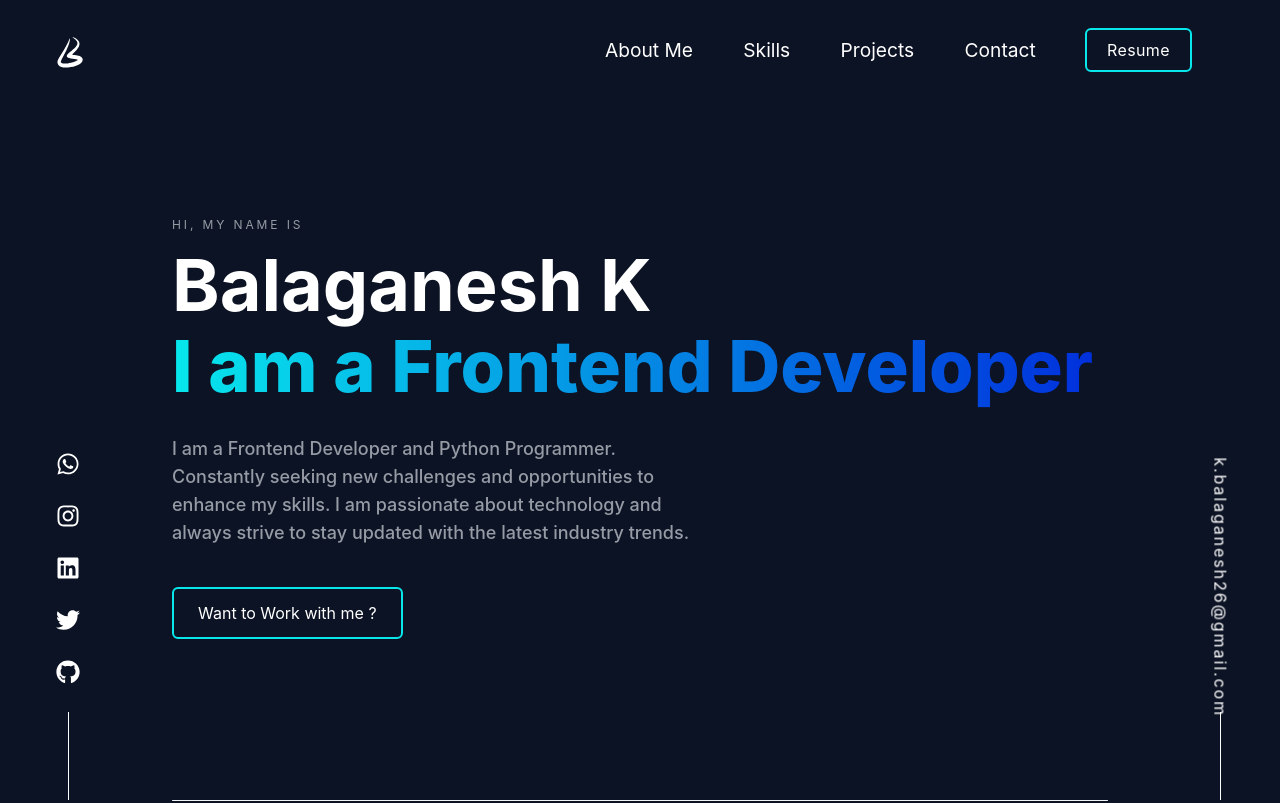
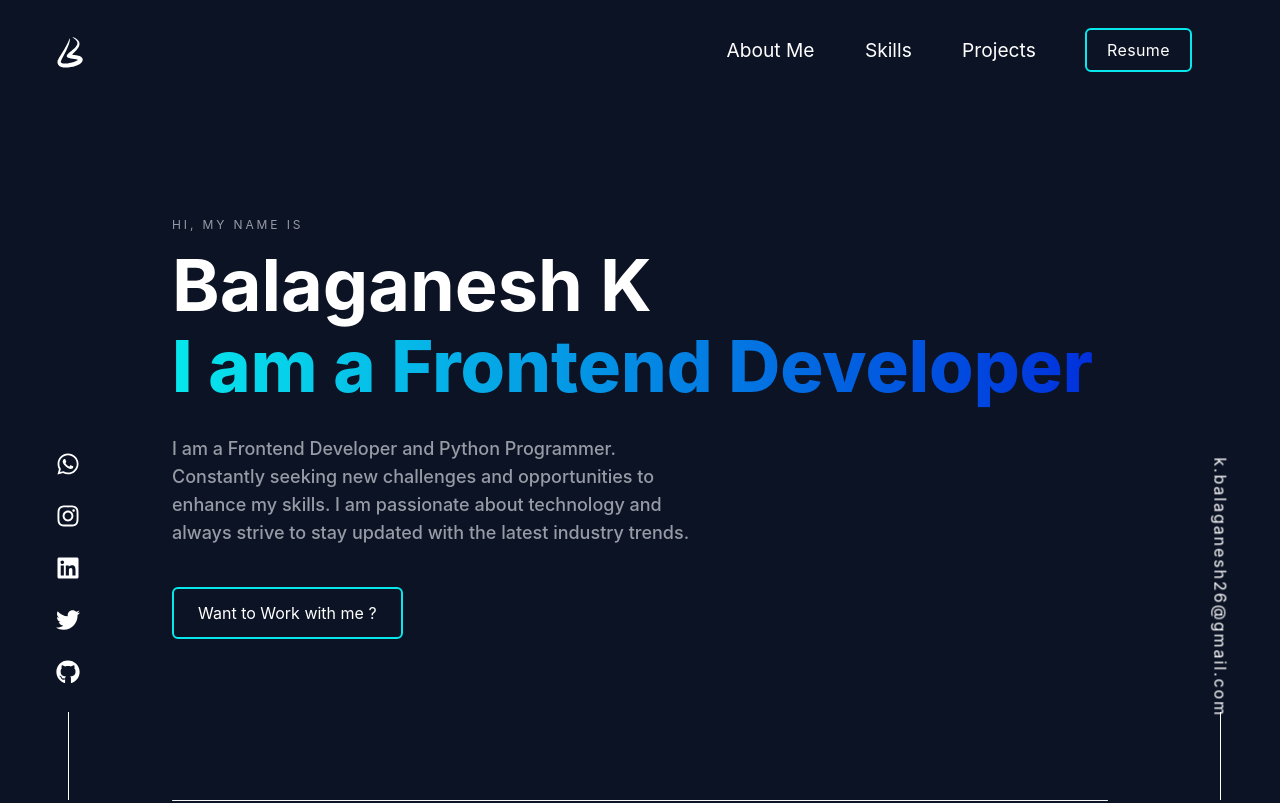
Before and after one commit to Balaganesh003/Balaganesh-dev, a Next.js app: page / in a window 1280 px wide. Shown: the top 803 px of the page. Built offline with nearby package versions, Linux system fonts and the light colour scheme.

Commit message:
added the functionality to the nav bar

```diff
--- a/components/AboutMe.jsx
+++ b/components/AboutMe.jsx
@@ -3,7 +3,7 @@ import { FaGithub } from 'react-icons/fa';
 
 const AboutMe = () => {
   return (
-    <>
+    <div>
       <h1
         data-aos="fade-up"
         data-aos-duration="1250"
@@ -64,7 +64,7 @@ const AboutMe = () => {
           </button>
         </div>
       </div>
-    </>
+    </div>
   );
 };
 
--- a/components/NavItem.jsx
+++ b/components/NavItem.jsx
@@ -1,12 +1,11 @@
 import React from 'react';
 
-const NavItem = ({ text, toggleNav, delay }) => {
+const NavItem = ({ text, toggleNav, delay, link }) => {
   return (
     <div className="active:scale-90 ">
       <a
-        href={'https://github.com'}
+        href={link}
         className="inline-block"
-        target="_new"
         data-aos="fade-down"
         data-aos-duration="1250"
         data-aos-delay={(-delay + 500).toString()}
--- a/components/Navigation.jsx
+++ b/components/Navigation.jsx
@@ -5,7 +5,23 @@ import NavItem from './NavItem';
 import Image from 'next/image';
 import { MdSegment, MdClear } from 'react-icons/md';
 
-const navItems = ['About Me', 'Skills', 'Projects', 'Contact'];
+const navItems = [
+  {
+    id: 1,
+    text: 'About Me',
+    link: '#about-section',
+  },
+  {
+    id: 2,
+    text: 'Skills',
+    link: '#skills-section',
+  },
+  {
+    id: 3,
+    text: 'Projects',
+    link: '#project-section',
+  },
+];
 
 const Navigation = () => {
   const [isOpen, setIsOpen] = useState(false);
@@ -40,8 +56,13 @@ const Navigation = () => {
           <Image src="/logo.svg" alt="My Logo" width={28} height={28} />
         </div>
         <ul className="flex flex-row items-center justify-center">
-          {navItems.map((item, index) => (
-            <NavItem key={index} text={item} delay={50 * (index + 1)} />
+          {navItems.map(({ text, link }, index) => (
+            <NavItem
+              key={index}
+              text={text}
+              link={link}
+              delay={50 * (index + 1)}
+            />
           ))}
 
           <button
@@ -94,11 +115,12 @@ const Navigation = () => {
             }   transition-all duration-300 ease-in-out overflow-y-scroll scrollbar-hide`}>
             <div className="flex mt-24 justify-center ">
               <ul className="flex flex-col items-center gap-5 justify-center bg-bgNavy w-full pb-5 ">
-                {navItems.map((item, index) => (
+                {navItems.map(({ text, link }, index) => (
                   <NavItem
                     isOpen={isOpen}
                     key={index}
-                    text={item}
+                    text={text}
+                    link={link}
                     toggleNav={handleNavToggle}
                   />
                 ))}
--- a/components/Projects.jsx
+++ b/components/Projects.jsx
@@ -5,7 +5,7 @@ import projectData from '@/projectData';
 const Projects = () => {
   return (
     <div id="project-section">
-      <h1 className="text-xl uppercase text-center text-HeadingGray hover:text-white transition-all duration-200 cursor-pointer">
+      <h1 className="text-xl  uppercase text-center text-HeadingGray hover:text-white transition-all duration-200 cursor-pointer">
         Projects
       </h1>
 
--- a/components/Skills.jsx
+++ b/components/Skills.jsx
@@ -66,7 +66,7 @@ const skillList = [
 
 const Skills = () => {
   return (
-    <div>
+    <div id="skills-section">
       <h1 className="uppercase text-HeadingGray text-xl text-center my-10  duration-200 transition-all cursor-pointer hover:text-gray-200  ">
         Skills
       </h1>
--- a/pages/index.js
+++ b/pages/index.js
@@ -79,7 +79,10 @@ export default function Home() {
             </div>
             <Header />
           </div>
-          <hr className="h-px mx-auto mb-10 md:mb-14 lg:mb-20 bg-gray-100 border-0 rounded  dark:bg-gray-700" />
+          <hr
+            id="about-section"
+            className="h-px mx-auto mb-10 md:mb-14 lg:mb-20 bg-gray-100 border-0 rounded  dark:bg-gray-700"
+          />
           <AboutMe />
           <hr className="h-px mx-auto my-16 md:my-14 lg:mt-24 bg-gray-100 border-0 rounded  dark:bg-gray-700" />
           <Skills />
```
